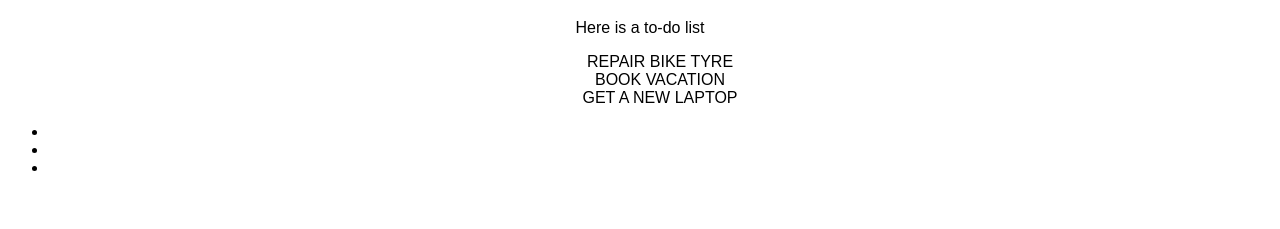
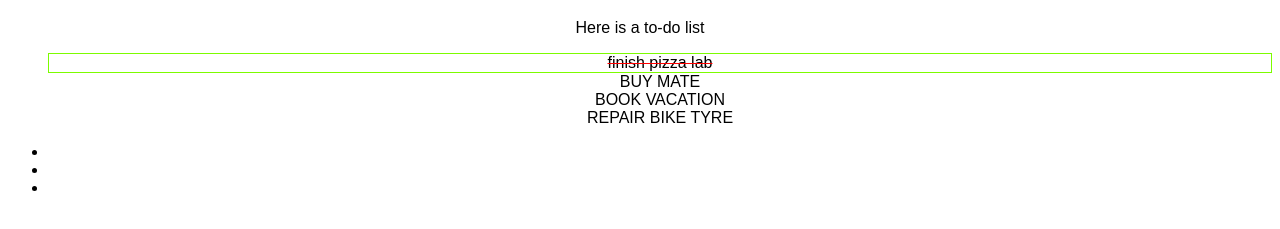
Before and after one commit to ironhack-ft-wd-squad-ber-01-20/w2d1, a plain HTML site: page dom/index.html in a window 1280 px wide. Shown: the part 61-290 px from the top of the page. Drawn offline with Linux system fonts and the light colour scheme.

Commit message:
dom is hard

```diff
--- a/dom/script.js
+++ b/dom/script.js
@@ -21,11 +21,15 @@ const allListItems = document.getElementsByTagName("li");
 // we can use the selectors on other elements, not just `document`, they will select starting from that node
 const todoListItems = todoList.getElementsByTagName("li");
 
+// const todoListItems = document
+//   .getElementById("todo-list")
+//   .getElementsByTagName("li");
+
 // we can access elements in an HTMLCollection through their [index]
-const firstListItem = todoListItems[0];
+const lastListItem = todoListItems[todoListItems.length - 1];
 
 // we can access and manipulate properties of DOM elements
-firstListItem.innerText = "repair bike tyre";
+lastListItem.innerText = "repair bike tyre";
 
 // make all the list items innerText upperCase
 
@@ -45,4 +49,67 @@ firstListItem.innerText = "repair bike tyre";
 // returns an HTML collection with all elements with a given class
 
 console.log(document.getElementsByClassName("container"));
+console.clear();
+
 // HTMLCollection [div.container]
+
+// querySelector
+// return the first element matching a given CSS selector
+
+const firstListItem = document.querySelector("#todo-list > li");
+
+// querySelectorAll
+// returns all elements matching a given CSS selector, in a NodeList
+// NodeList is also not an array, and the main difference with HTMLCollection is that it has the `.forEach` method
+
+console.log(document.querySelectorAll(".container")); // NodeList [div.container]
+
+console.log(document.querySelectorAll("li")); // NodeList(6) [li, li, li, li, li, li]
+
+console.log(document.querySelector("li")); // li
+
+// More manipulation
+
+// updating style properties
+// firstListItem.style.textDecoration = "line-through";
+// firstListItem.style["background-color"] = "limegreen";
+
+console.clear();
+
+// className allows to set the value for the `class` attribute
+// firstListItem.className = "checked";
+
+// firstListItem.className = "checked active";
+
+firstListItem.classList.add("checked");
+firstListItem.classList.add("active");
+
+firstListItem.classList.remove("active");
+
+firstListItem.classList.toggle("active");
+firstListItem.classList.toggle("checked");
+
+// allows to set an attribute (name, value)
+firstListItem.setAttribute("id", "first-item");
+// imageElement.setAttribute('src', 'http://imgur.com/123.gif')
+
+// we can retrieve and remove attributes using getAttribute(name) and removeAttribute(name)
+
+console.log(firstListItem);
+
+// Adding elements to the DOM
+
+// document.createElement(type) will create a node of a given type
+
+const newListItem = document.createElement("li");
+
+newListItem.classList.add("checked");
+newListItem.innerText = "finish pizza lab";
+
+const parentElement = document.querySelector("#todo-list");
+
+// parentElement.appendChild(newListItem);
+
+parentElement.insertBefore(newListItem, firstListItem);
+
+// parentElement.insertBefore(newListItem, parentElement.querySelector("li"));
--- a/dom/style.css
+++ b/dom/style.css
@@ -9,3 +9,8 @@ body {
 ol {
   list-style-type: none;
 }
+
+.checked {
+  text-decoration: line-through red;
+  border: 1px solid lawngreen;
+}
```
